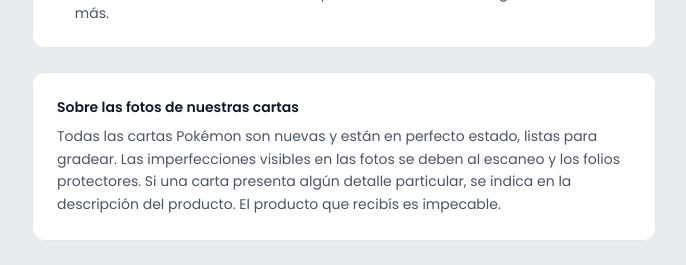
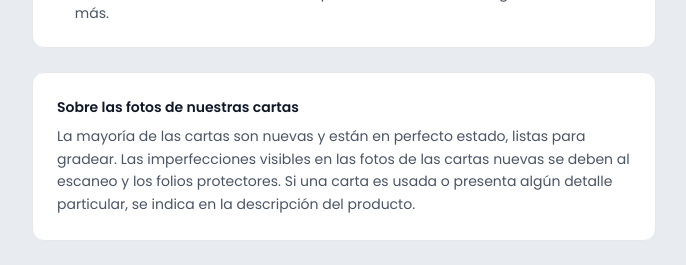
Before and after one commit to nicoabraham46/guidoco-v2, a Next.js app: page /como-comprar in a window 1280 px wide. Shown: the part 1360-1625 px from the top of the page, without its empty margins (296-982 px from the left). Built offline with nearby package versions, Linux system fonts and the light colour scheme; no server answers.

Commit message:
content: aclarar que la mayoría (no todas) las cartas son nuevas
Co-Authored-By: Claude Sonnet 5 <noreply@anthropic.com>

```diff
--- a/app/como-comprar/page.tsx
+++ b/app/como-comprar/page.tsx
@@ -133,7 +133,7 @@ export default function ComoComprarPage() {
             Sobre las fotos de nuestras cartas
           </p>
           <p className="text-sm leading-relaxed text-gray-600">
-            Todas las cartas Pokémon son nuevas y están en perfecto estado, listas para gradear. Las imperfecciones visibles en las fotos se deben al escaneo y los folios protectores. Si una carta presenta algún detalle particular, se indica en la descripción del producto. El producto que recibís es impecable.
+            La mayoría de las cartas son nuevas y están en perfecto estado, listas para gradear. Las imperfecciones visibles en las fotos de las cartas nuevas se deben al escaneo y los folios protectores. Si una carta es usada o presenta algún detalle particular, se indica en la descripción del producto.
           </p>
         </div>
 
```
